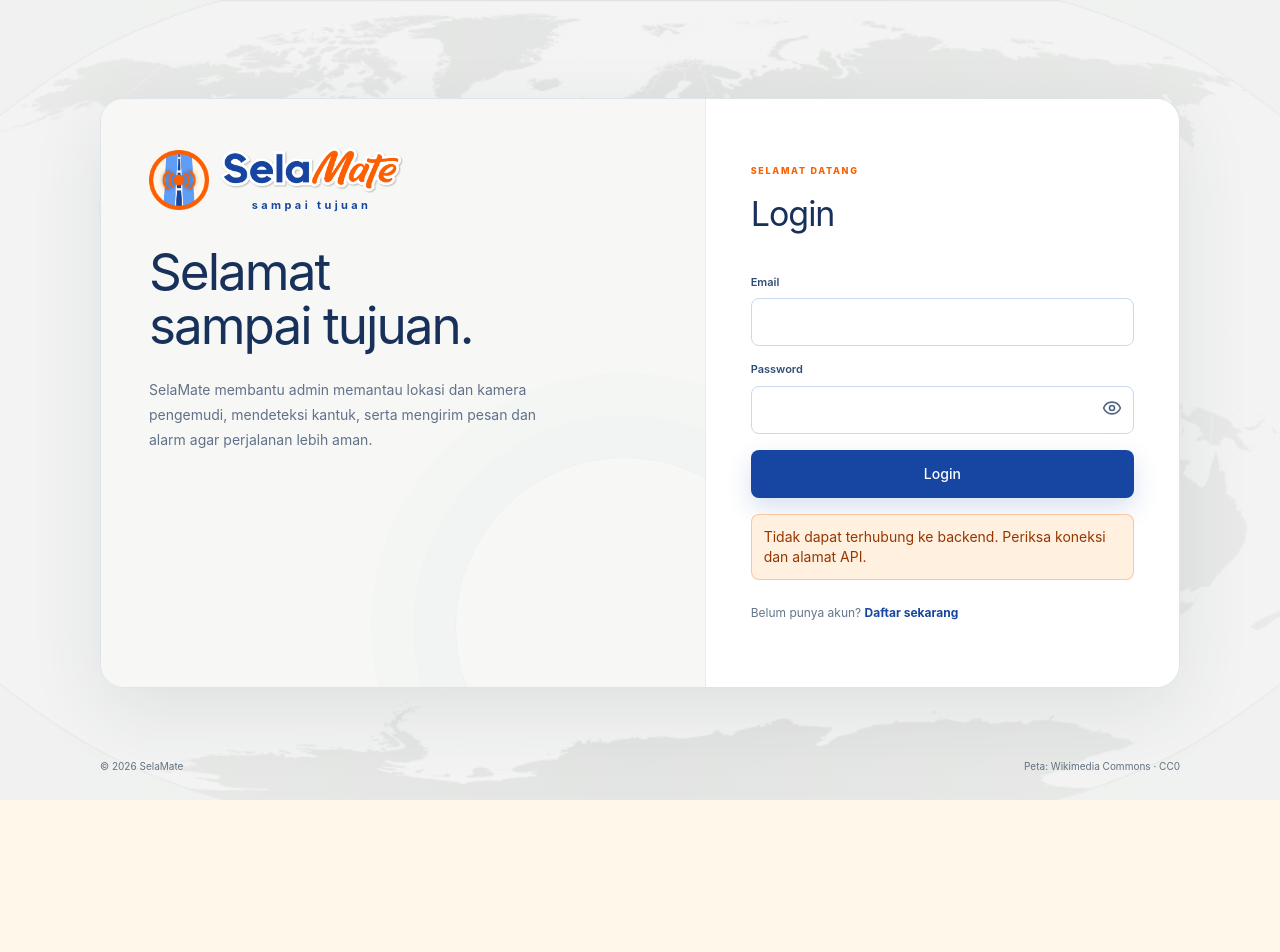
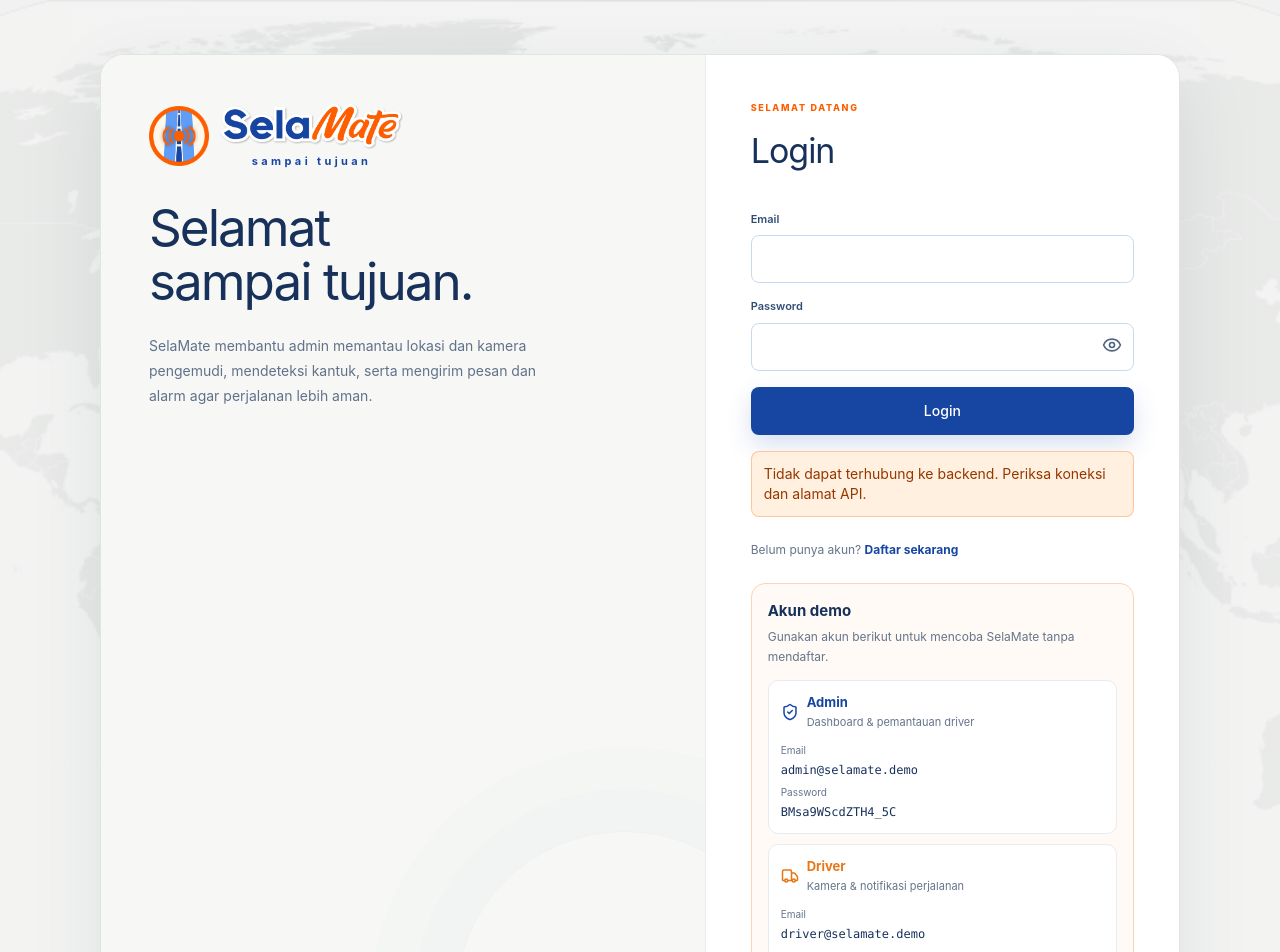
Before and after one commit to bimanyuw/selamate, a React (Vite) app in the folder frontend/: page / in a window 1280 px wide. Shown: the top 952 px of the page. Before the commit the page ends 800 px from the top, so only its background shows below. Built offline with nearby package versions, Linux system fonts and the light colour scheme; no server answers.

Commit message:
update last

```diff
--- a/frontend/src/components/auth-shell.tsx
+++ b/frontend/src/components/auth-shell.tsx
@@ -1,5 +1,6 @@
 import { useEffect, useState, type FormEvent, type ReactNode } from 'react';
 import { Eye, EyeOff } from 'lucide-react';
+import DemoAccounts from './demo-accounts';
 import { Button } from '@/components/ui/button';
 import { ApiError, getCurrentUser, loginUser, logoutUser, registerUser, type AuthUser } from '@/lib/api';
 
@@ -78,6 +79,7 @@
         </form>
         {error && <p className="mt-4 rounded-lg border border-warning/30 bg-warning-background p-3 text-sm text-warning-foreground" role="alert">{error}</p>}
         <p className="auth-switch">{registering ? 'Sudah punya akun? ' : 'Belum punya akun? '}<a href={registering ? '/login' : '/register'} onClick={event => { event.preventDefault(); if (!busy) navigate(registering ? '/login' : '/register'); }}>{registering ? 'Login' : 'Daftar sekarang'}</a></p>
+        <DemoAccounts />
       </section>
     </main><footer className="auth-footer"><span>© {new Date().getFullYear()} SelaMate</span><a href="https://commons.wikimedia.org/wiki/File:Blank_map_of_the_world.svg" target="_blank" rel="noreferrer">Peta: Wikimedia Commons · CC0</a></footer>
   </div>;
--- /dev/null
+++ b/frontend/src/components/demo-accounts.css
@@ -0,0 +1,14 @@
+.auth-demo-accounts { margin-top: 24px; border: 1px solid #fed4b6; border-radius: 14px; padding: 16px; background: #fffaf5; }
+.auth-demo-accounts h3 { margin: 0; color: #17315b; font-size: 15px; font-weight: 750; }
+.auth-demo-accounts header p { margin: 5px 0 14px; color: #65758b; font-size: 12px; line-height: 1.6; }
+.auth-demo-accounts > div { display: grid; gap: 10px; }
+.auth-demo-accounts article { border: 1px solid #e7ebf2; border-radius: 10px; background: white; padding: 12px; min-width: 0; }
+.auth-demo-role { display: flex; gap: 8px; align-items: center; color: #1746a2; }
+.auth-demo-role > span { display: grid; gap: 2px; }
+.auth-demo-role strong { font-size: 13px; }
+.auth-demo-role small { color: #65758b; font-size: 11px; }
+.auth-demo-accounts article:last-child .auth-demo-role { color: #e77617; }
+.auth-demo-accounts dl { display: grid; gap: 6px; margin: 12px 0 0; }
+.auth-demo-accounts dl > div { display: grid; gap: 3px; }
+.auth-demo-accounts dt { font-size: 10px; color: #65758b; }
+.auth-demo-accounts dd { margin: 0; font-size: 12px; color: #17315b; overflow-wrap: anywhere; user-select: all; }
--- /dev/null
+++ b/frontend/src/components/demo-accounts.tsx
@@ -0,0 +1,17 @@
+import { ShieldCheck, Truck } from 'lucide-react';
+import './demo-accounts.css';
+
+const accounts = [
+  { role: 'Admin', description: 'Dashboard & pemantauan driver', email: 'admin@selamate.demo', password: 'BMsa9WScdZTH4_5C', Icon: ShieldCheck },
+  { role: 'Driver', description: 'Kamera & notifikasi perjalanan', email: 'driver@selamate.demo', password: 'QYpOBx8sn6RTb0Wz', Icon: Truck },
+];
+
+export default function DemoAccounts() {
+  return <section className="auth-demo-accounts" aria-labelledby="demo-accounts-heading">
+    <header><h3 id="demo-accounts-heading">Akun demo</h3><p>Gunakan akun berikut untuk mencoba SelaMate tanpa mendaftar.</p></header>
+    <div>{accounts.map(({ role, description, email, password, Icon }) => <article key={role}>
+      <div className="auth-demo-role"><Icon size={18} /><span><strong>{role}</strong><small>{description}</small></span></div>
+      <dl><div><dt>Email</dt><dd><code>{email}</code></dd></div><div><dt>Password</dt><dd><code>{password}</code></dd></div></dl>
+    </article>)}</div>
+  </section>;
+}
```
